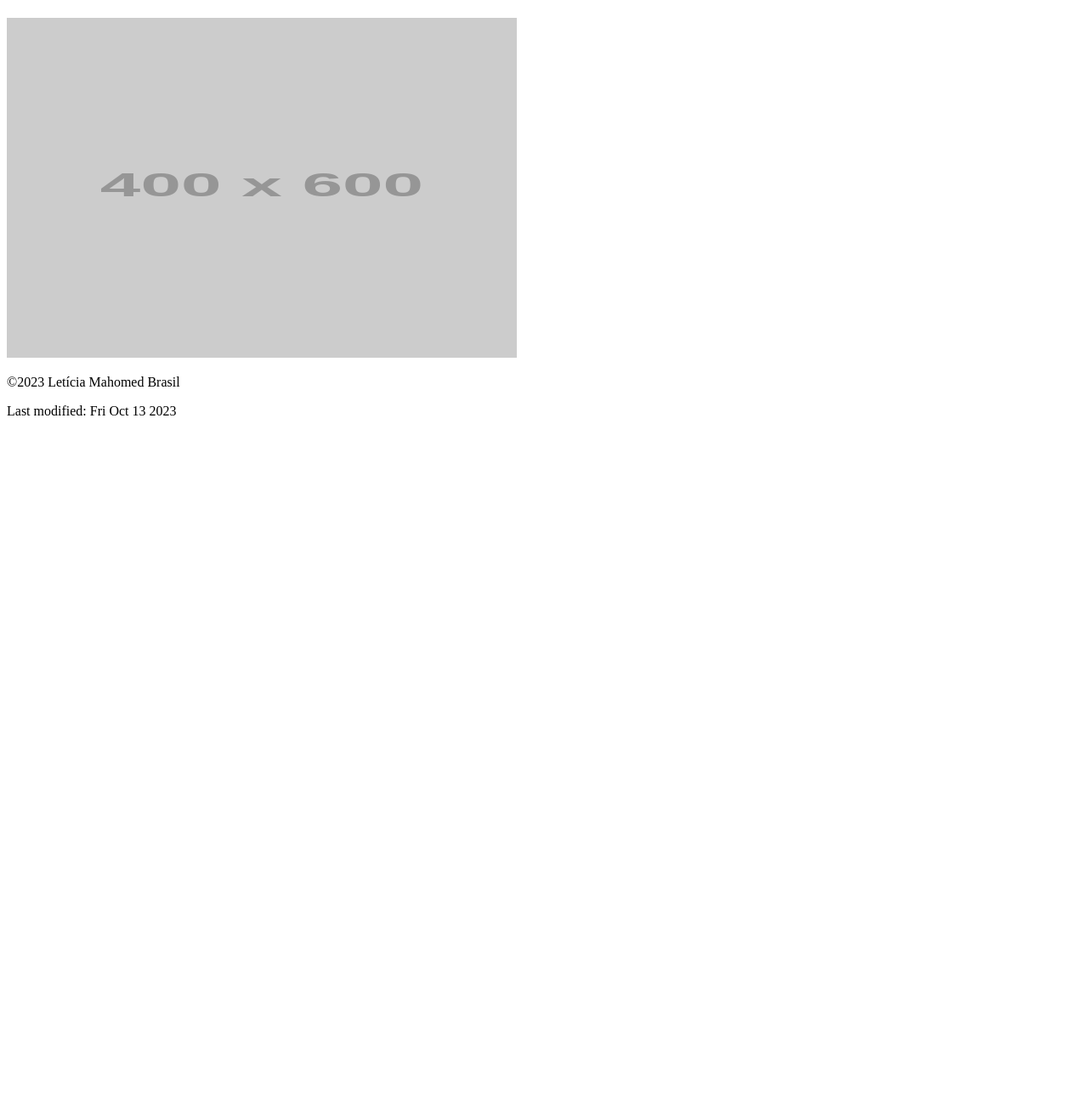
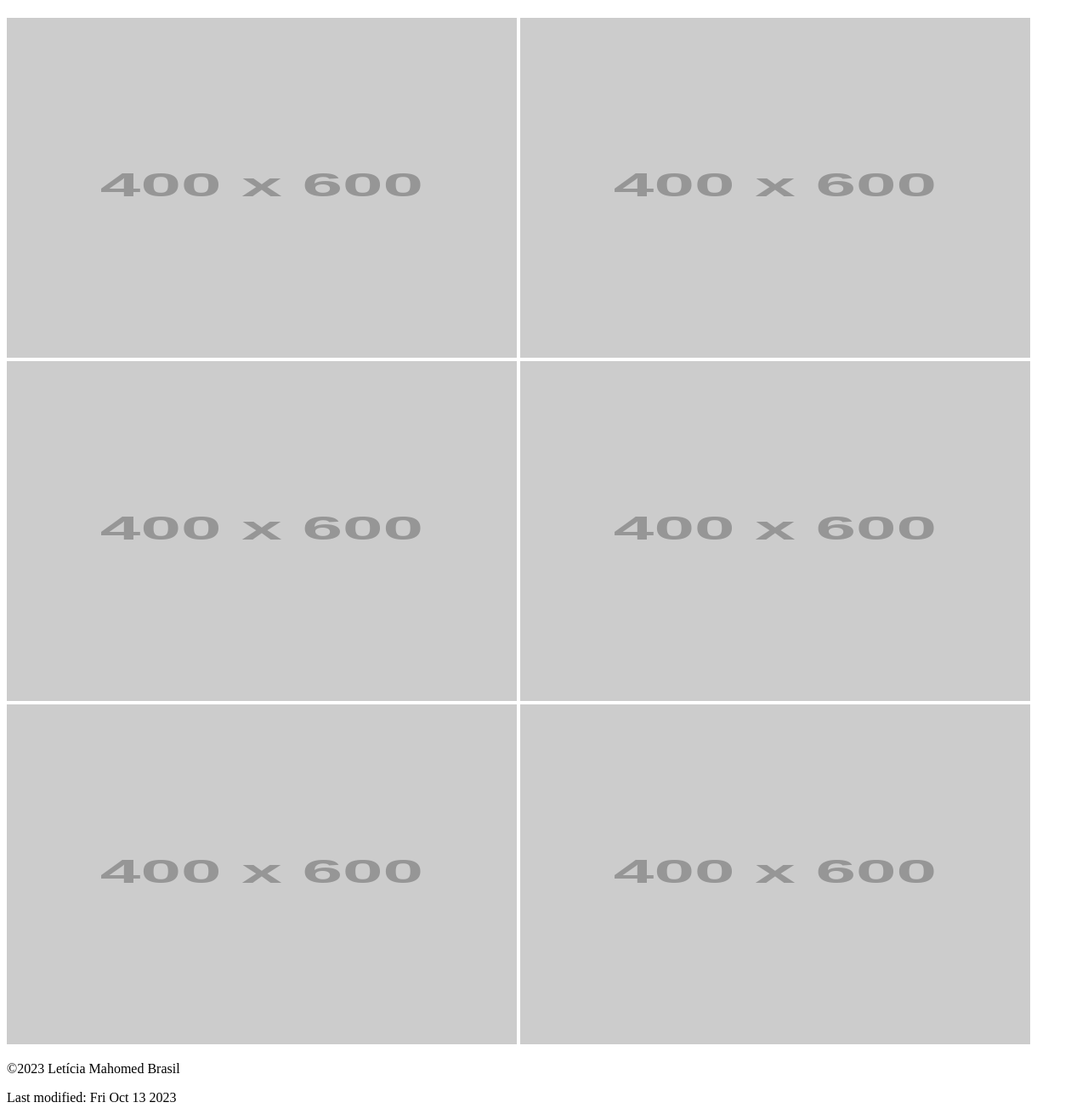
Before and after one commit to LetMahomed/WDD230, a plain HTML site: page week03/lazyload.html in a window 1280 px wide. Shown: the whole page at 85% size. Before the commit the page ends 800 px from the top, so only its background shows below. Drawn offline with Linux system fonts and the light colour scheme; placeholder pictures from the web are drawn by us.

Commit message:
all the images

```diff
--- a/week03/lazyload.html
+++ b/week03/lazyload.html
@@ -13,6 +13,12 @@
 </header>
 <main>
     <img src="//via.placeholder.com/400x600/" alt="placeholder" loading="lazy" width="600" height="400">
+    <img src="//via.placeholder.com/400x600/" alt="placeholder" loading="lazy" width="600" height="400">
+    <img src="//via.placeholder.com/400x600/" alt="placeholder" loading="lazy" width="600" height="400">
+    <img src="//via.placeholder.com/400x600/" alt="placeholder" loading="lazy" width="600" height="400">
+    <img src="//via.placeholder.com/400x600/" alt="placeholder" loading="lazy" width="600" height="400">
+    <img src="//via.placeholder.com/400x600/" alt="placeholder" loading="lazy" width="600" height="400">
+
 </main>
 <footer>
     <p>&copy;<span id="copyright-year"></span>
--- a/week03/styles/lazyload.css
+++ b/week03/styles/lazyload.css
@@ -1,4 +1,5 @@
 img{
+    display: block;
     background: #000;
     animation: fade 15s;
 }
```
